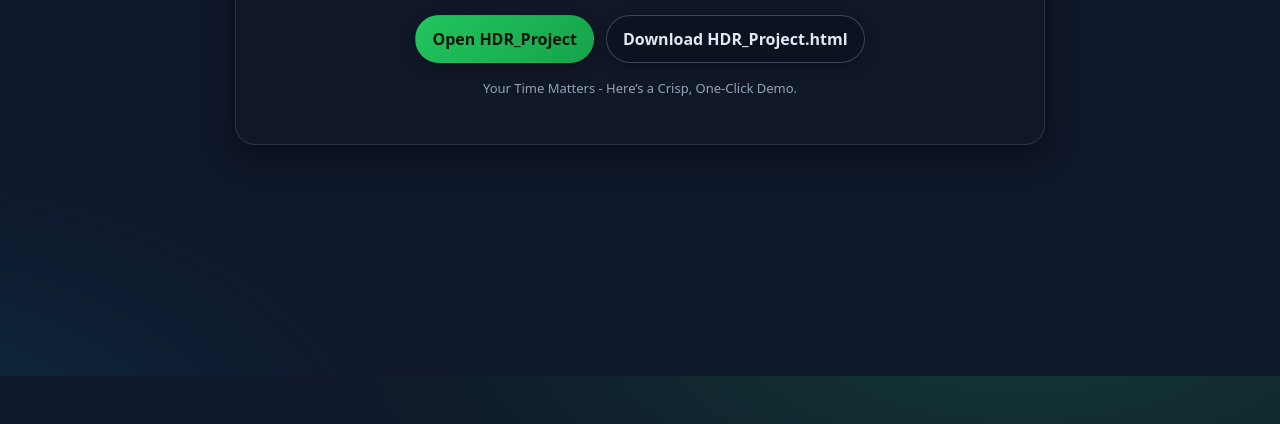
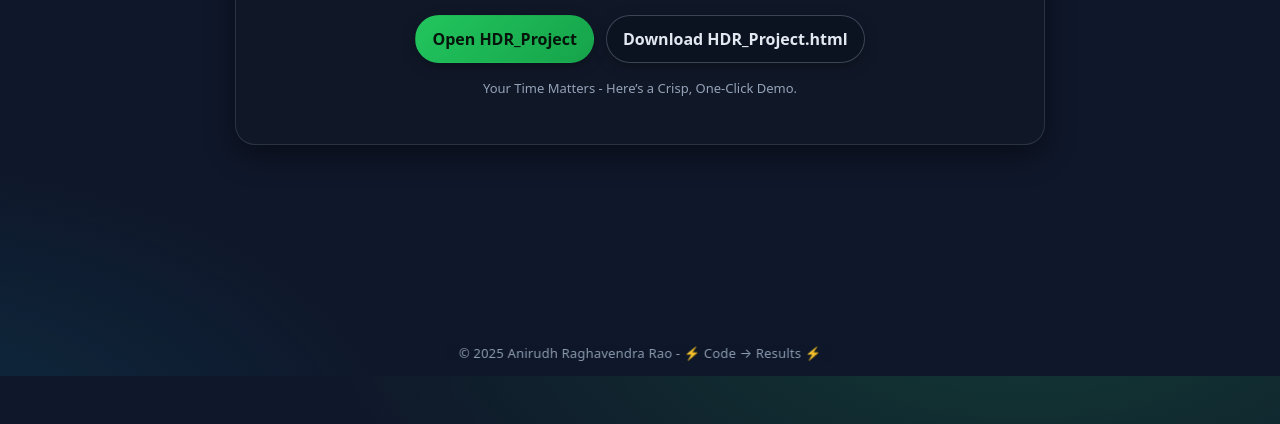
Before and after one commit to arrao10/High-Dynamic-Range-Image-Reconstruction, a plain HTML site: page docs/index.html in a window 1280 px wide. Shown: the part 424-848 px from the top of the page. Drawn offline with Linux system fonts and the light colour scheme.

Commit message:
Update index.html

```diff
--- a/docs/index.html
+++ b/docs/index.html
@@ -77,6 +77,19 @@
     }
     .small{ margin-top:16px; font-size:13px; color:var(--muted); }
     .emoji{ font-size: 1.25em; }
+    .site-footer{
+      position: fixed;
+      bottom: 14px;
+      left: 50%;
+      transform: translateX(-50%);
+      color: var(--muted);
+      font-size: 13px;
+      letter-spacing: .2px;
+      opacity: .95;
+      text-align:center;
+      padding: 0 12px;
+      backdrop-filter: blur(2px);
+    }
   </style>
 </head>
 <body>
@@ -84,13 +97,12 @@
     <div class="emoji">🔆 🔆 🔆</div>
     <h1>High Dynamic Range Image Reconstruction</h1>
     <p>View Codes & Outputs in your Browser: No Setup Required</p>
-
     <div class="buttons">
       <a class="btn primary" href="./HDR_Project.html">Open HDR_Project</a>
       <a class="btn" href="./HDR_Project.html" download>Download HDR_Project.html</a>
     </div>
-
     <p class="small">Your Time Matters - Here’s a Crisp, One-Click Demo.</p>
   </main>
+  <footer class="site-footer">© 2025 Anirudh Raghavendra Rao - ⚡ Code → Results ⚡</footer>
 </body>
 </html>
```
